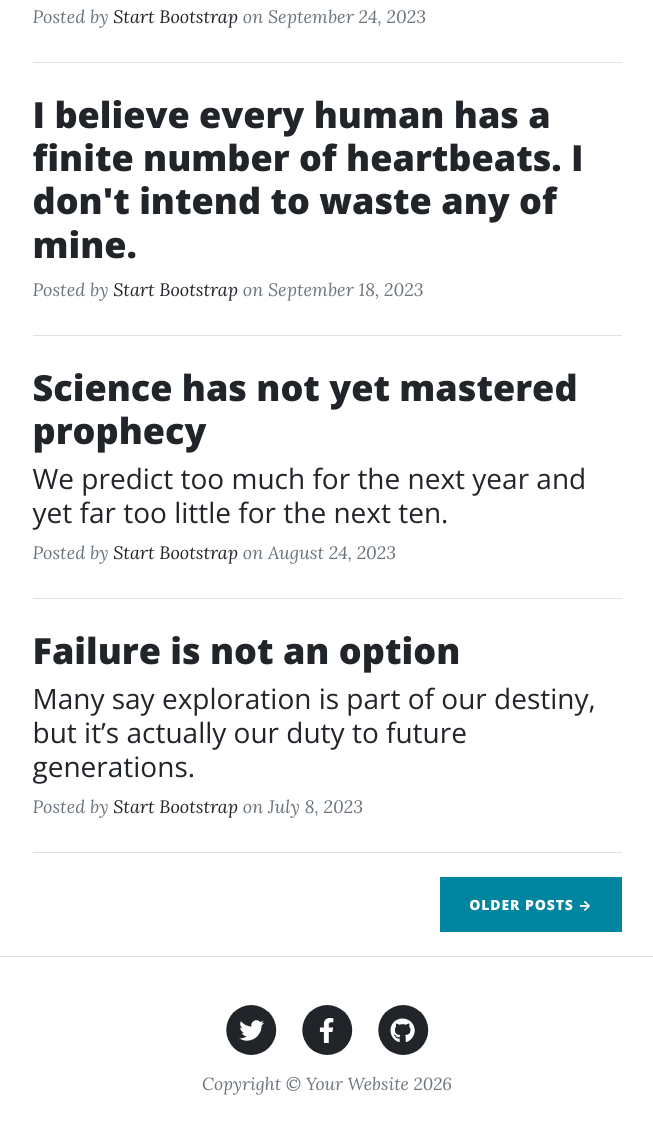
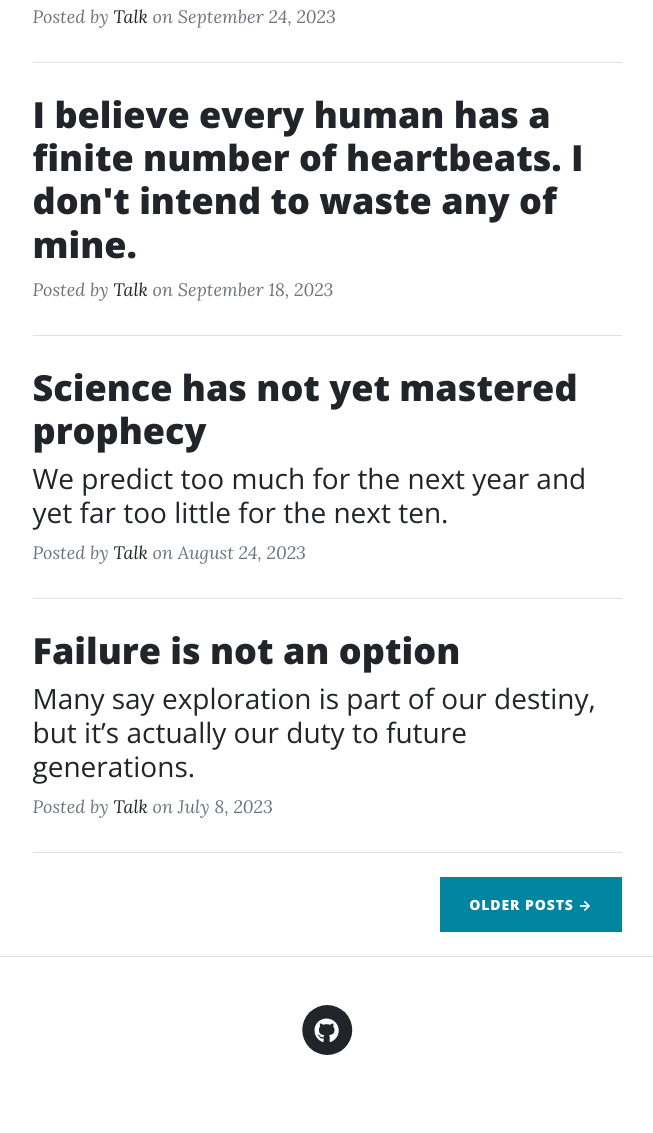
Before and after one commit to Sac18/Talk, a website: page index.html in a window 1280 px wide. Shown: the part 781-1914 px from the top of the page, without its empty margins (313-966 px from the left). Drawn offline with nearby package versions, Linux system fonts and the light colour scheme.

Commit message:
Update index.html

```diff
--- a/index.html
+++ b/index.html
@@ -35,7 +35,7 @@
         <!-- Navigation-->
         <nav class="navbar navbar-expand-lg navbar-light" id="mainNav">
             <div class="container px-4 px-lg-5">
-                <a class="navbar-brand" href="index.html">talk</a>
+                <a class="navbar-brand" href="index.html">Talk</a>
                 <button class="navbar-toggler" type="button" data-bs-toggle="collapse" data-bs-target="#navbarResponsive" aria-controls="navbarResponsive" aria-expanded="false" aria-label="Toggle navigation">
                     Menu
                     <i class="fas fa-bars"></i>
@@ -75,7 +75,7 @@
                         </a>
                         <p class="post-meta">
                             Posted by
-                            <a href="#!">Start Bootstrap</a>
+                            <a href="#!">Talk</a>
                             on September 24, 2023
                         </p>
                     </div>
@@ -86,7 +86,7 @@
                         <a href="post.html"><h2 class="post-title">I believe every human has a finite number of heartbeats. I don't intend to waste any of mine.</h2></a>
                         <p class="post-meta">
                             Posted by
-                            <a href="#!">Start Bootstrap</a>
+                            <a href="#!">Talk</a>
                             on September 18, 2023
                         </p>
                     </div>
@@ -100,7 +100,7 @@
                         </a>
                         <p class="post-meta">
                             Posted by
-                            <a href="#!">Start Bootstrap</a>
+                            <a href="#!">Talk</a>
                             on August 24, 2023
                         </p>
                     </div>
@@ -114,7 +114,7 @@
                         </a>
                         <p class="post-meta">
                             Posted by
-                            <a href="#!">Start Bootstrap</a>
+                            <a href="#!">Talk</a>
                             on July 8, 2023
                         </p>
                     </div>
@@ -132,31 +132,14 @@
                     <div class="col-md-10 col-lg-8 col-xl-7">
                         <ul class="list-inline text-center">
                             <li class="list-inline-item">
-                                <a href="#!">
-                                    <span class="fa-stack fa-lg">
-                                        <i class="fas fa-circle fa-stack-2x"></i>
-                                        <i class="fab fa-twitter fa-stack-1x fa-inverse"></i>
-                                    </span>
-                                </a>
-                            </li>
-                            <li class="list-inline-item">
-                                <a href="#!">
-                                    <span class="fa-stack fa-lg">
-                                        <i class="fas fa-circle fa-stack-2x"></i>
-                                        <i class="fab fa-facebook-f fa-stack-1x fa-inverse"></i>
-                                    </span>
-                                </a>
-                            </li>
-                            <li class="list-inline-item">
-                                <a href="#!">
+                                <a href="https://github.com/Sac18/Talk">
                                     <span class="fa-stack fa-lg">
                                         <i class="fas fa-circle fa-stack-2x"></i>
                                         <i class="fab fa-github fa-stack-1x fa-inverse"></i>
                                     </span>
-                                </a>
+                                </a></a>
                             </li>
                         </ul>
-                        <div class="small text-center text-muted fst-italic">Copyright &copy; Your Website 2026</div>
                     </div>
                 </div>
             </div>
```
